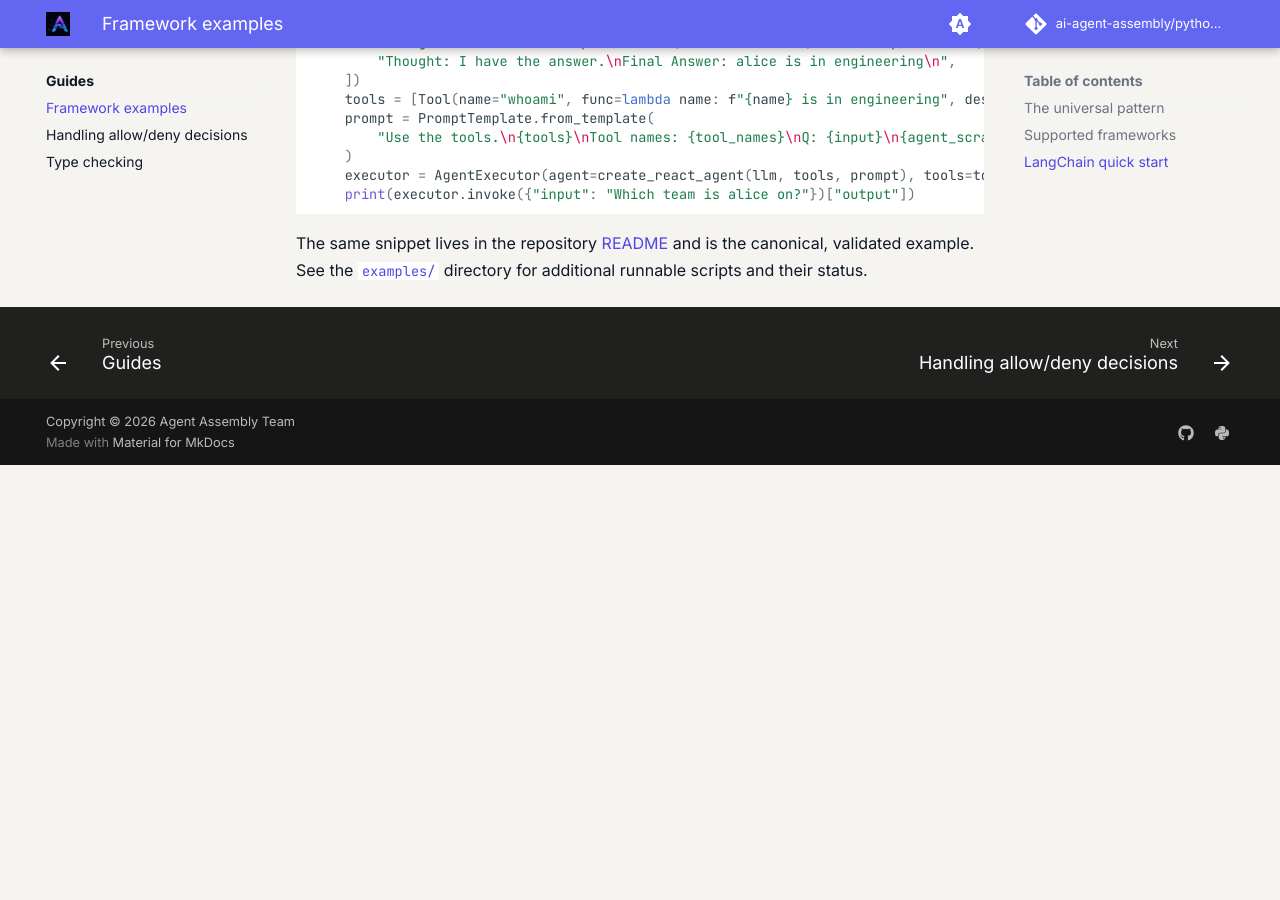
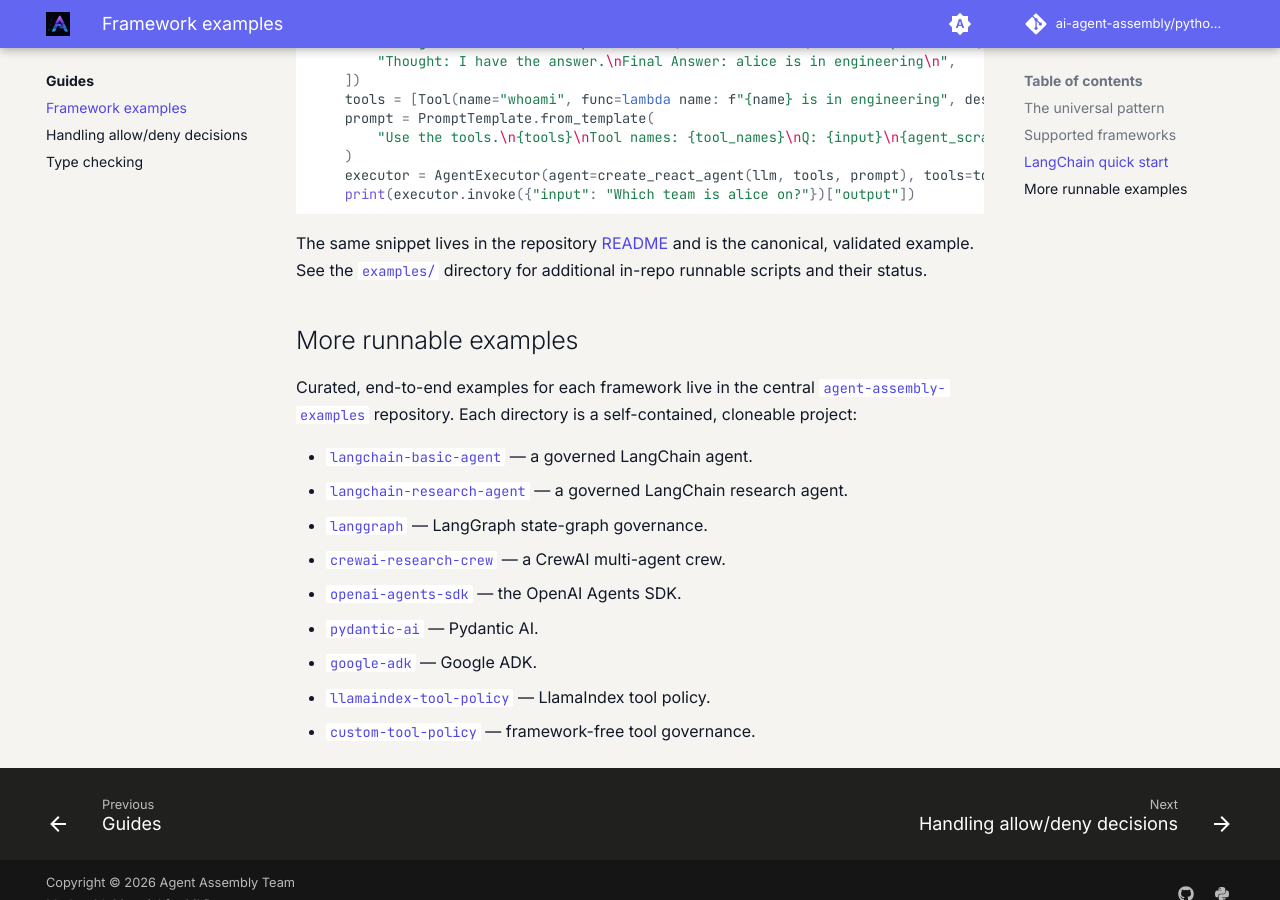
Before and after one commit to AI-agent-assembly/python-sdk, an MkDocs documentation site: the page built from docs/guides/framework-examples.md, in a window 1280 px wide and 900 px high, scrolled down 2182 px. Built offline with MkDocs 1.6.1 and Material for MkDocs 9.7.7, drawn with Linux system fonts in a browser that asks for light colours; comment, search, counter and statistics services are not loaded; the version menu is left out; before the commit the page ends 2647 px from its top, so only the background shows below that.

Commit message:
📝 (docs): Link central agent-assembly-examples for each framework

```diff
--- a/docs/guides/framework-examples.md
+++ b/docs/guides/framework-examples.md
@@ -89,4 +89,20 @@ with init_assembly(
 
 The same snippet lives in the repository [README](https://github.com/ai-agent-assembly/python-sdk#quick-start)
 and is the canonical, validated example. See the [`examples/`](https://github.com/ai-agent-assembly/python-sdk/tree/master/examples)
-directory for additional runnable scripts and their status.
+directory for additional in-repo runnable scripts and their status.
+
+## More runnable examples
+
+Curated, end-to-end examples for each framework live in the central
+[`agent-assembly-examples`](https://github.com/ai-agent-assembly/agent-assembly-examples/tree/master/python)
+repository. Each directory is a self-contained, cloneable project:
+
+- [`langchain-basic-agent`](https://github.com/ai-agent-assembly/agent-assembly-examples/tree/master/python/langchain-basic-agent) — a governed LangChain agent.
+- [`langchain-research-agent`](https://github.com/ai-agent-assembly/agent-assembly-examples/tree/master/python/langchain-research-agent) — a governed LangChain research agent.
+- [`langgraph`](https://github.com/ai-agent-assembly/agent-assembly-examples/tree/master/python/langgraph) — LangGraph state-graph governance.
+- [`crewai-research-crew`](https://github.com/ai-agent-assembly/agent-assembly-examples/tree/master/python/crewai-research-crew) — a CrewAI multi-agent crew.
+- [`openai-agents-sdk`](https://github.com/ai-agent-assembly/agent-assembly-examples/tree/master/python/openai-agents-sdk) — the OpenAI Agents SDK.
+- [`pydantic-ai`](https://github.com/ai-agent-assembly/agent-assembly-examples/tree/master/python/pydantic-ai) — Pydantic AI.
+- [`google-adk`](https://github.com/ai-agent-assembly/agent-assembly-examples/tree/master/python/google-adk) — Google ADK.
+- [`llamaindex-tool-policy`](https://github.com/ai-agent-assembly/agent-assembly-examples/tree/master/python/llamaindex-tool-policy) — LlamaIndex tool policy.
+- [`custom-tool-policy`](https://github.com/ai-agent-assembly/agent-assembly-examples/tree/master/python/custom-tool-policy) — framework-free tool governance.
```
